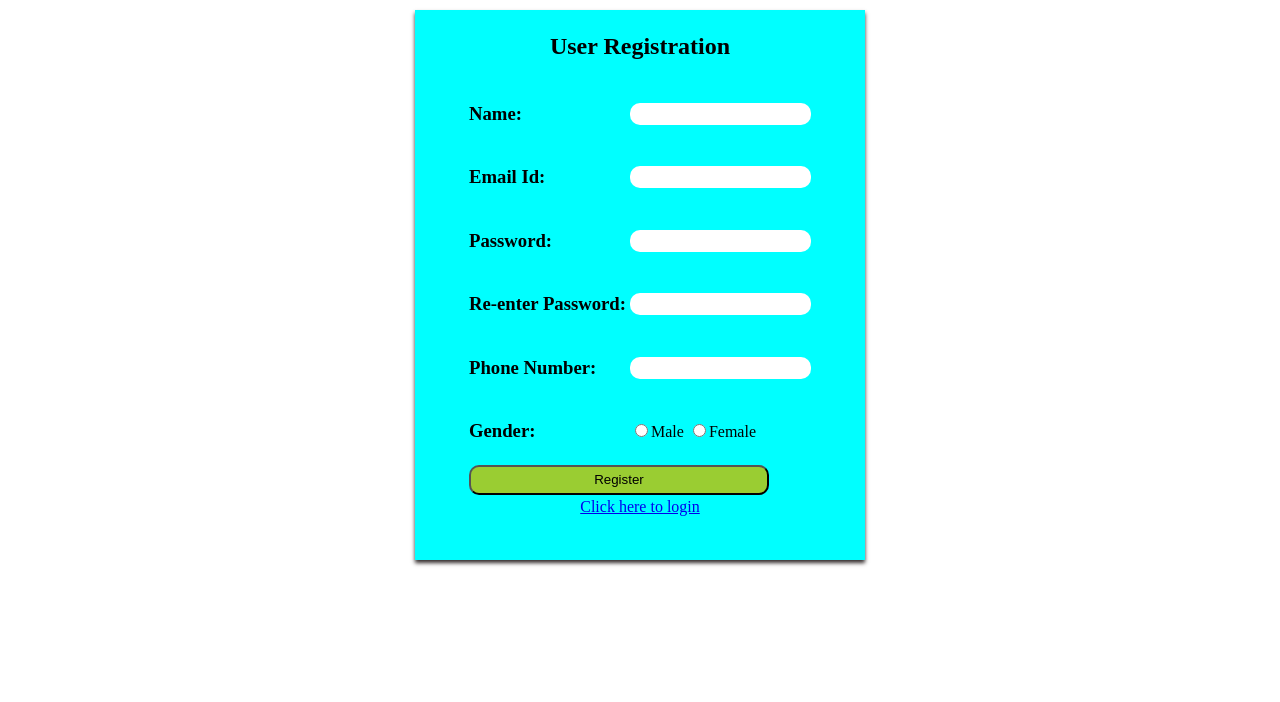
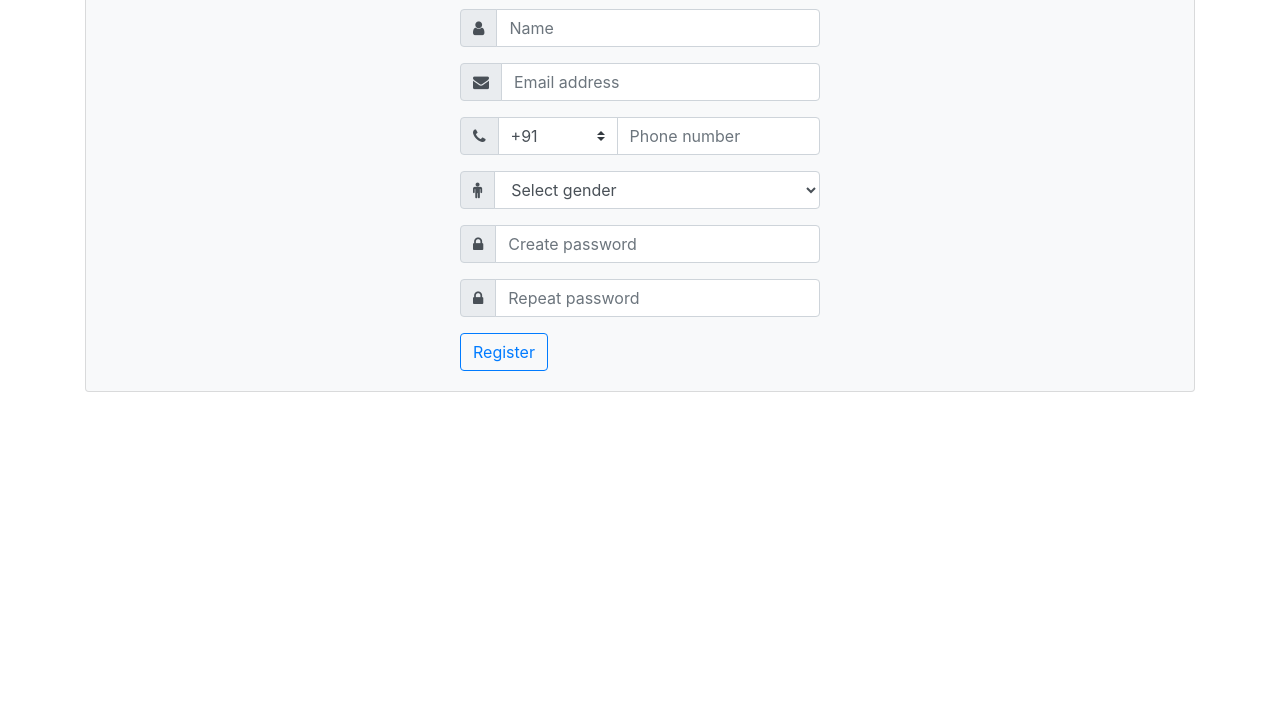
Before and after one commit to jeeldungrani10/jeeldungrani10.github.io, a plain HTML site: page Users/user_registration.html in a window 1280 px wide. Shown: the part 98-800 px from the top of the page. Drawn offline with nearby package versions, Linux system fonts and the light colour scheme.

Commit message:
init commit

```diff
--- a/Users/user_registration.html
+++ b/Users/user_registration.html
@@ -1,104 +1,77 @@
 <!DOCTYPE html>
 <html lang="en">
-  <head>
-    <meta charset="UTF-8" />
-    <meta name="viewport" content="width=device-width, initial-scale=1.0" />
+<head>
+    <meta charset="UTF-8">
+    <meta name="viewport" content="width=device-width, initial-scale=1.0">
     <title>Document</title>
-  </head>
-  <body>
-    <center>
-      <h1>Welcome to Appointment booking website!</h1>
-      <div
-        style="
-          box-shadow: 0px 3px 4px rgb(51, 44, 44);
-          width: 450px;
-          height: 550px;
-          background: cyan;
-          margin-top: 50px;
-        "
-      >
-        <form action="../index.html" method="get">
-          <table>
-            <thead>
-              <th colspan="2"><h2>User Registration</h2></th>
-            </thead>
-            <tr>
-              <td><h3>Name:</h3></td>
-              <td>
-                <input
-                  type="text"
-                  style="border-radius: 10px; border: none; height: 20px;"
-                  name="user_name"
-                />
-              </td>
-            </tr>
-            <tr>
-              <td><h3>Email Id:</h3></td>
-              <td>
-                <input
-                  type="email"
-                  style="border-radius: 10px; border: none; height: 20px;"
-                  name="user_email"
-                />
-              </td>
-            </tr>
-            <tr>
-              <td><h3>Password:</h3></td>
-              <td>
-                <input
-                  type="password"
-                  style="border-radius: 10px; border: none; height: 20px;"
-                  name="user_password"
-                />
-              </td>
-            </tr>
-            <tr>
-              <td><h3>Re-enter Password:</h3></td>
-              <td>
-                <input
-                  type="password"
-                  style="border-radius: 10px; border: none; height: 20px;"
-                  name="user_password2"
-                />
-              </td>
-            </tr>
-            <tr>
-              <td><h3>Phone Number:</h3></td>
-              <td>
-                <input
-                  type="number"
-                  style="border-radius: 10px; border: none; height: 20px;"
-                  name="user_phone"
-                />
-              </td>
-            </tr>
-            <tr>
-              <td><h3>Gender:</h3></td>
-              <td>
-                <input type="radio" name="user_gender" />Male
-                <input type="radio" name="user_gender" />Female
-              </td>
-            </tr>
-            <tr>
-              <td colspan="2">
-                <button
-                  value="Register"
-                  type="submit"
-                  style="
-                    width: 300px;
-                    height: 30px;
-                    background-color: yellowgreen;
-                    border-radius: 10px;
-                  "
-                >
-                  Register
-                </button>
-              </td>
-            </tr>
-          </table>
+    <link href="//maxcdn.bootstrapcdn.com/bootstrap/4.0.0/css/bootstrap.min.css" rel="stylesheet" id="bootstrap-css">
+<script src="//maxcdn.bootstrapcdn.com/bootstrap/4.0.0/js/bootstrap.min.js"></script>
+<script src="//cdnjs.cloudflare.com/ajax/libs/jquery/3.2.1/jquery.min.js"></script>
+
+<link rel="stylesheet" href="https://use.fontawesome.com/releases/v5.0.8/css/all.css">
+<link rel="stylesheet" href="https://stackpath.bootstrapcdn.com/font-awesome/4.7.0/css/font-awesome.min.css">
+</head>
+<body>
+    <div class="container">
+        <div class="card bg-light">
+        <article class="card-body mx-auto" style="max-width: 400px;">
+            <h4 class="card-title mt-3 text-center">Welcome to Appointment booking website!</h4>
+            <form>
+            <div class="form-group input-group">
+                <div class="input-group-prepend">
+                    <span class="input-group-text"> <i class="fa fa-user"></i> </span>
+                 </div>
+                <input name="user_name" class="form-control" placeholder="Name" type="text">
+            </div>
+            <div class="form-group input-group">
+                <div class="input-group-prepend">
+                    <span class="input-group-text"> <i class="fa fa-envelope"></i> </span>
+                 </div>
+                <input name="user_email" class="form-control" placeholder="Email address" type="email">
+            </div>
+            <div class="form-group input-group">
+                <div class="input-group-prepend">
+                    <span class="input-group-text"> <i class="fa fa-phone"></i> </span>
+                </div>
+                <select class="custom-select" style="max-width: 120px;">
+                    <option selected="">+91</option>
+                    <option value="1">+972</option>
+                    <option value="2">+198</option>
+                    <option value="3">+701</option>
+                </select>
+                <input name="user_phone" class="form-control" placeholder="Phone number" type="text">
+            </div>
+            <div class="form-group input-group">
+                <div class="input-group-prepend">
+                    <span class="input-group-text"> <i class="fa fa-male"></i> </span>
+                </div>
+                <select name= "user_gender" class="form-control">
+                    <option selected=""> Select gender </option>
+                    <option value="Female">Female</option>
+                    <option value="Male">Male</option>
+                </select>
+            </div>
+            <div class="form-group input-group">
+                <div class="input-group-prepend">
+                    <span class="input-group-text"> <i class="fa fa-lock"></i> </span>
+                </div>
+                <input name="user_password" class="form-control" placeholder="Create password" type="password">
+            </div>
+            <div class="form-group input-group">
+                <div class="input-group-prepend">
+                    <span class="input-group-text"> <i class="fa fa-lock"></i> </span>
+                </div>
+                <input name="user_password2" class="form-control" placeholder="Repeat password" type="password">
+            </div>
+            <form class="form-inline my-2 my-lg-0">
+              <a class="btn btn-outline-primary my-2 my-sm-0" href="user_registration.html" role="button">Register</a>
+          </form>
         </form>
-        <a href="../index.html">Click here to login</a>
-      </div>
-    </center>
-  </body>
+        </article>
+        </div>
+        </div>
+
+
+
+</body>
 </html>
```
Also changed, not shown: Users/user_index.html (+37 -26 lines), index.html (+3 -1 lines).
